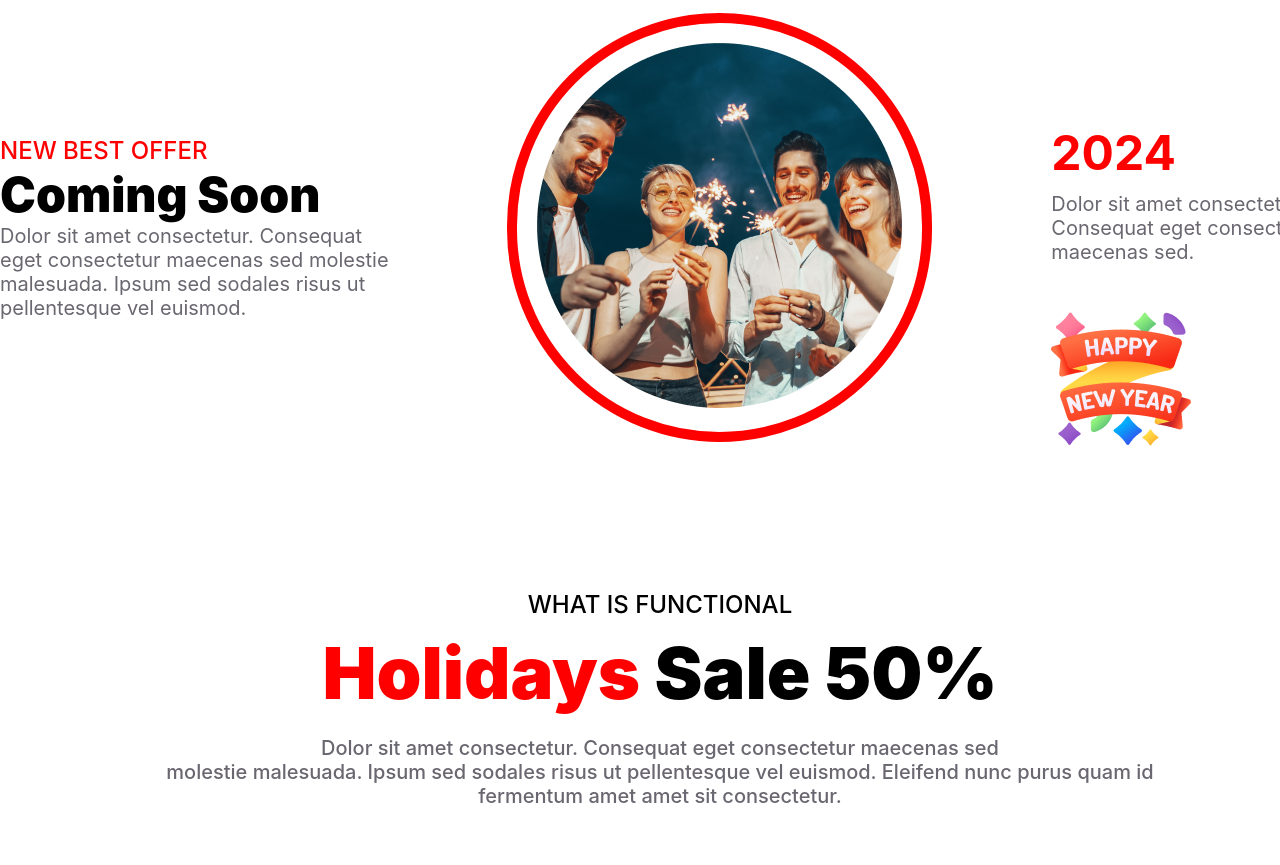
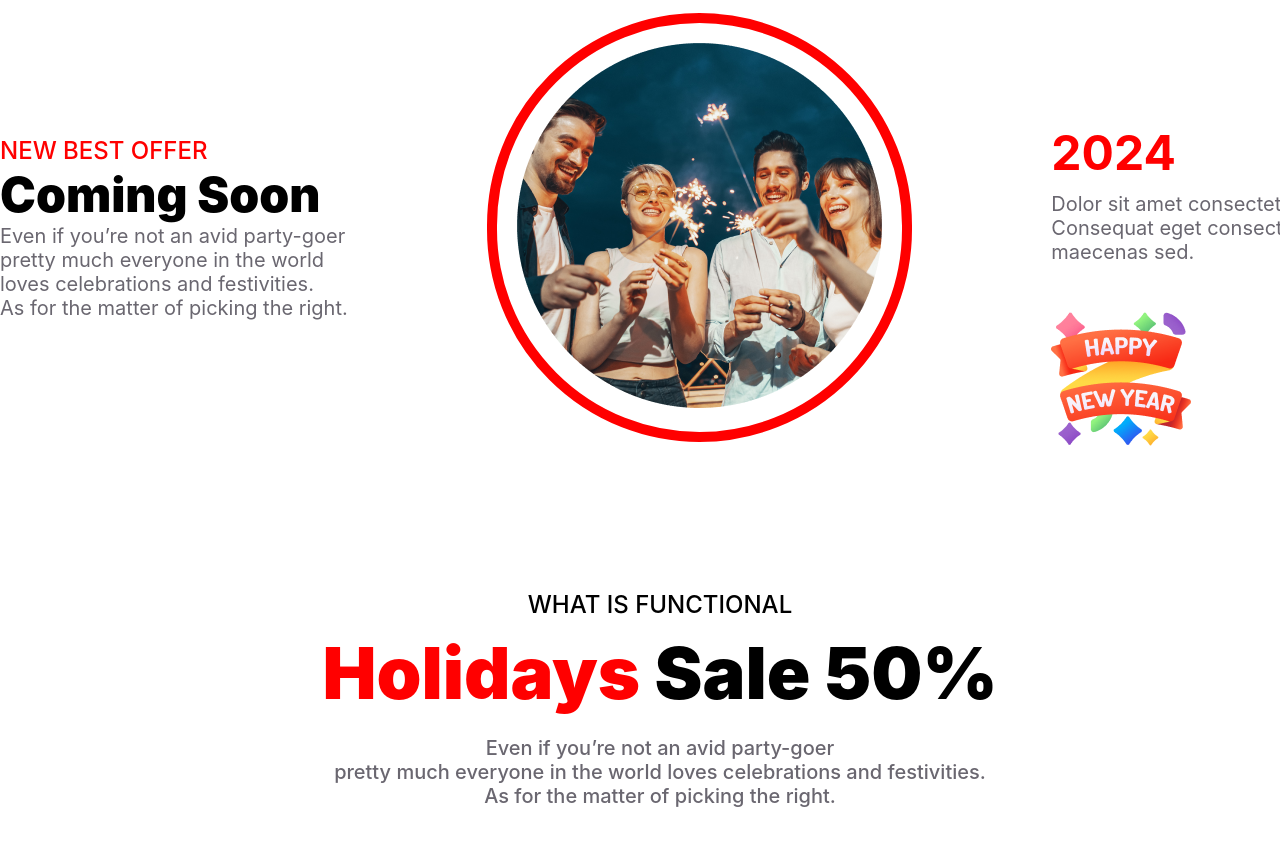
Before and after one commit to SadekinSami/new-website, a plain HTML site: page index.html in a window 1280 px wide. Shown: the part 3035-3900 px from the top of the page. Drawn offline with Linux system fonts and the light colour scheme.

Commit message:
last commit

```diff
--- a/index.html
+++ b/index.html
@@ -31,9 +31,9 @@
         <div>
           <h1>Welcome to <br />midnight party</h1>
           <h3>
-            Dolor sit amet consectetur. Consequat eget consectetur maecenas sed
-            molestie malesuada. <br />Ipsum sed sodales risus ut pellentesque
-            vel euismod.
+            Even if you’re not an avid party-goer pretty much everyone in the
+            world loves celebrations and festivities. As for the matter of
+            picking the right.
           </h3>
           <button class="midnight-party-btn">JOIN NOW</button>
         </div>
@@ -63,10 +63,10 @@
             <h3>NEW BEST OFFER</h3>
             <h1>Coming Soon</h1>
             <p>
-              Dolor sit amet consectetur. Consequat <br />
-              eget consectetur maecenas sed molestie <br />
-              malesuada. Ipsum sed sodales risus ut <br />
-              pellentesque vel euismod.
+              Even if you’re not an avid party-goer <br />
+              pretty much everyone in the world <br />
+              loves celebrations and festivities.<br />
+              As for the matter of picking the right.
             </p>
           </div>
           <div class="ellipse">
@@ -86,17 +86,16 @@
       <!-- holidays sale info -->
       <section>
         <div class="holidays-info">
-         <div class="holidays-description">
+          <div class="holidays-description">
             <h3>WHAT IS FUNCTIONAL</h3>
             <h1><span style="color: #f00">Holidays </span>Sale 50%</h1>
             <p>
-              Dolor sit amet consectetur. Consequat eget consectetur maecenas sed
-              <br />
-              molestie malesuada. Ipsum sed sodales risus ut pellentesque vel
-              euismod. Eleifend nunc purus quam id <br />fermentum amet amet sit
-              consectetur.
+              Even if you’re not an avid party-goer <br />
+              pretty much everyone in the world loves celebrations and
+              festivities.<br />
+              As for the matter of picking the right.
             </p>
-         </div>
+          </div>
 
           <div class="holidays-image-item">
             <div class="discount-image">
@@ -126,21 +125,46 @@
           <h4>THE BEST GIFTS</h4>
           <h1>Our Awesome Portfolio</h1>
           <p>
-            Dolor sit amet consectetur. Consequat eget consectetur maecenas sed
-            molestie malesuada. <br />
-            Ipsum sed sodales risus ut pellentesque vel euismod.
+            Even if you’re not an avid party-goer pretty much everyone in the
+            world <br />
+            loves celebrations and festivities. As for the matter of picking the
+            right.
           </p>
         </div>
         <div>
           <div class="product-img">
-            <img class="hvimage" src="images/resources/Rectangle 3.png" alt="" />
-            <img class="hvimage"  src="images/resources/Rectangle 4.png" alt="" />
-            <img class="hvimage" src="images/resources/Rectangle 5.png" alt="" />
+            <img
+              class="hvimage"
+              src="images/resources/Rectangle 3.png"
+              alt=""
+            />
+            <img
+              class="hvimage"
+              src="images/resources/Rectangle 4.png"
+              alt=""
+            />
+            <img
+              class="hvimage"
+              src="images/resources/Rectangle 5.png"
+              alt=""
+            />
           </div>
           <div class="product-img">
-            <img class="hvimage" src="images/resources/Rectangle 6.png" alt="" />
-            <img class="hvimage" src="images/resources/Rectangle 7.png" alt="" />
-            <img class="hvimage" src="images/resources/Rectangle 8.png" alt="" />
+            <img
+              class="hvimage"
+              src="images/resources/Rectangle 6.png"
+              alt=""
+            />
+            <img
+              class="hvimage"
+              src="images/resources/Rectangle 7.png"
+              alt=""
+            />
+            <img
+              class="hvimage"
+              src="images/resources/Rectangle 8.png"
+              alt=""
+            />
           </div>
         </div>
       </section>
@@ -153,9 +177,9 @@
           <div class="subscribe-description">
             <h1 class="subscribe-title">Subscribe Newsletter</h1>
             <h3 class="subscribe-summary">
-              Dolor sit amet consectetur. Consequat eget consectetur maecenas
-              sed molestie malesuada. Ipsum sed <br />sodales risus ut
-              pellentesque vel euismod.
+              Even if you’re not an avid party-goer pretty much everyone in the
+              world loves celebrations and festivities.<br />
+              As for the matter of picking the right.
             </h3>
             <input
               class="input-type"
```
